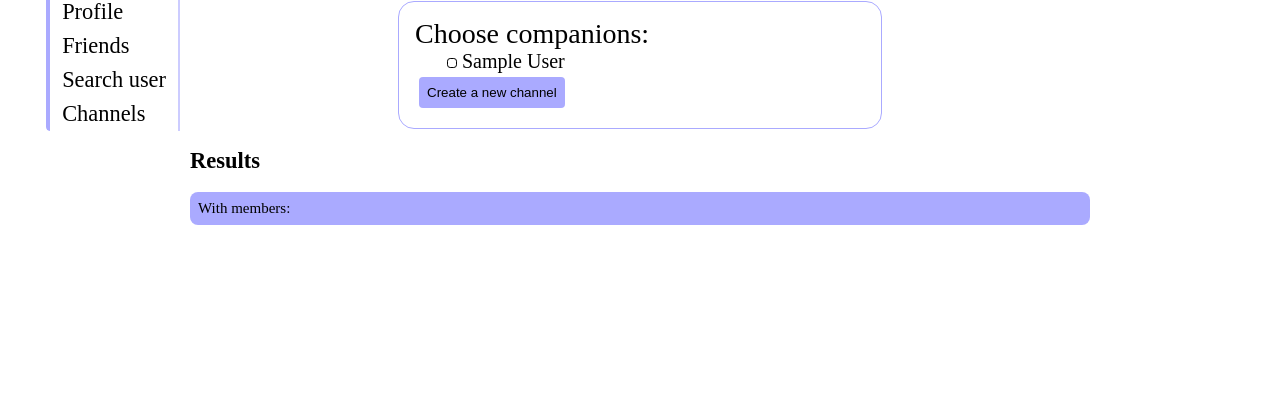
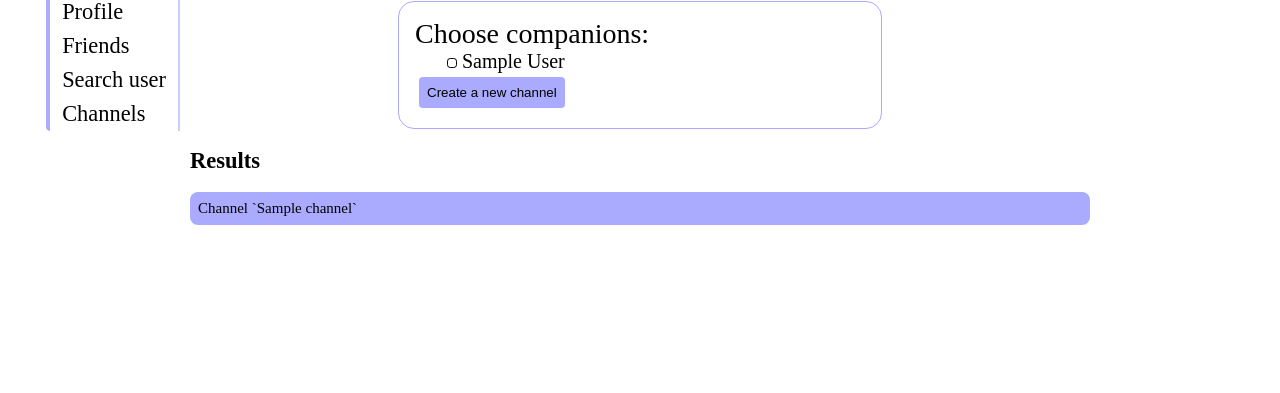
Before and after one commit to nalek0/test-messanger-public, a Flask app: page /channels in a window 1280 px wide. Shown: the part 65-458 px from the top of the page. Run offline with Flask 2, Linux system fonts and the light colour scheme; a user stored in the database is signed in; tables that the repository leaves empty hold one stand-in row (values such as "Sample post"); parts of the project's set-up code (start-up, migrations or seed data) failed here and were passed over; some libraries are stand-ins or nearby versions.

Commit message:
Fixed bug on /channels page, channels had description

```diff
--- a/server/templates/main/channels.html
+++ b/server/templates/main/channels.html
@@ -34,10 +34,7 @@
             <h2>Results</h2>
             {% for channel in client_user.channels %}
                 <a href="{{ url_for('messanger.channel', channel_id=channel.id) }}" class="block_link">
-                    <div class="channel_block">
-                        With members:
-                        {% for member in channel.members %} {{ member.full_name }} {% endfor %}
-                    </div>
+                    <div class="channel_block">Channel `{{ channel.title }}` </div>
                 </a>
             {% endfor %}
         {% else %}
```
